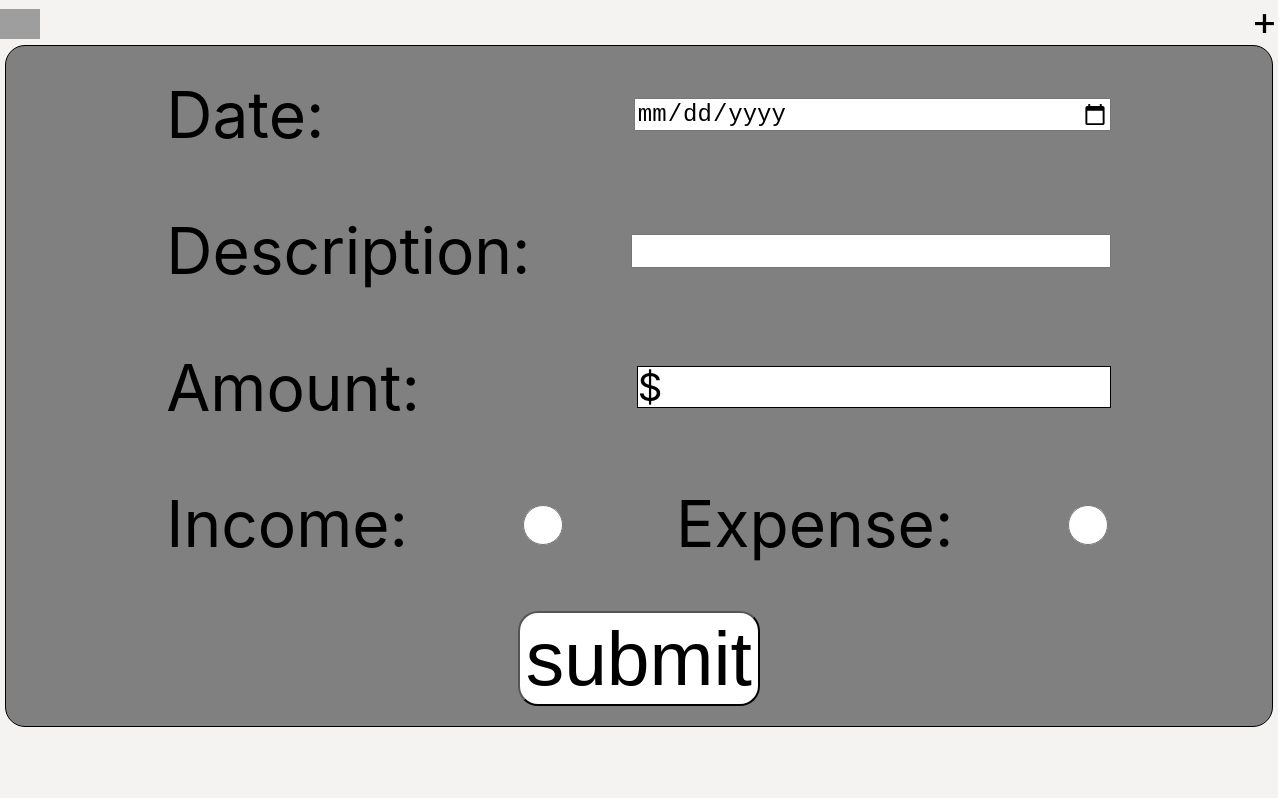
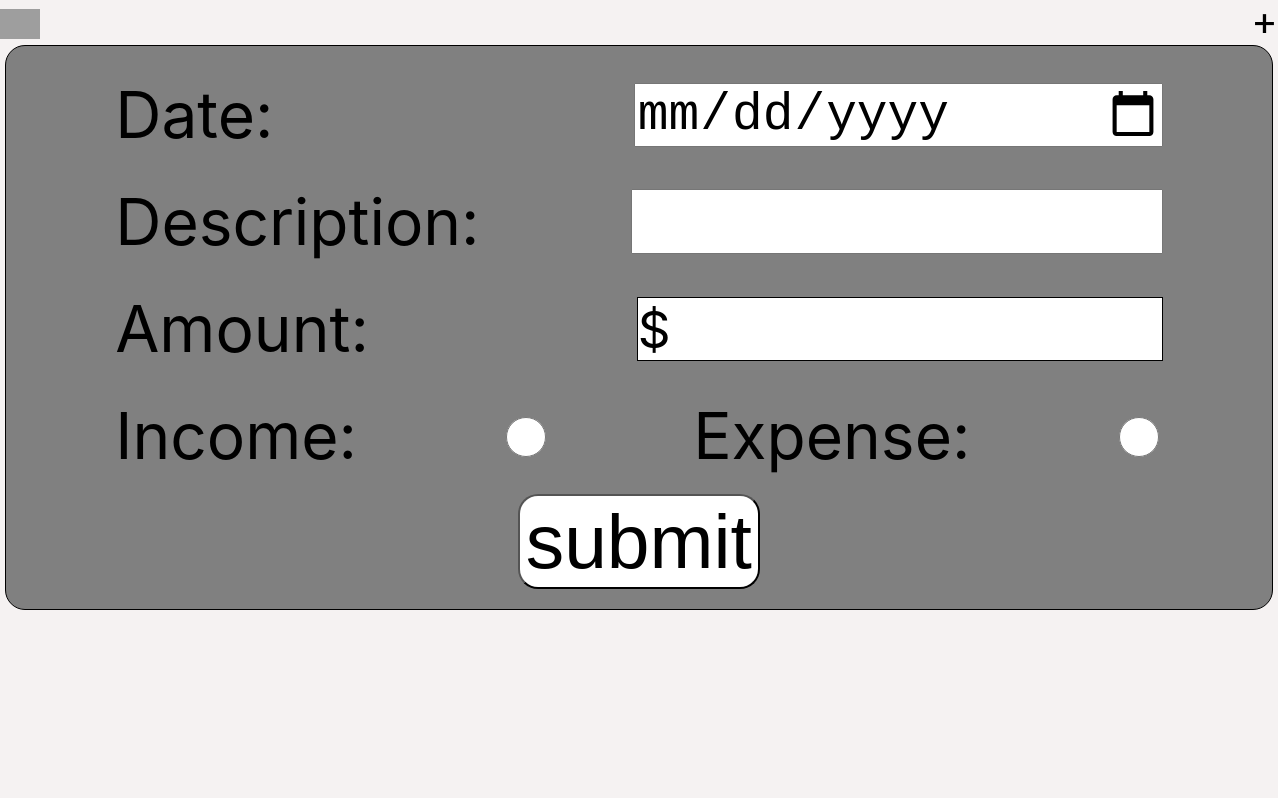
Before and after one commit to Bernard-Calma/planner, a React (Create React App) app: page /transactions/add in a window 1280 px wide. Built offline with nearby package versions, Linux system fonts and the light colour scheme; grey boxes are pictures that could not be loaded.

Commit message:
set id properly when adding a transaction to avoid multiple transaction with the same id

```diff
--- a/src/components/Transaction.jsx
+++ b/src/components/Transaction.jsx
@@ -29,7 +29,7 @@ const Transaction = (props) => {
     return (
         <div>
             <div style = {styles.container} onClick = {handleClick}>
-                <p style={styles.title}>{new Date(transaction.date).toLocaleDateString().slice(0, -5)}</p>
+                <p style={styles.title}>{new Date(transaction.date).toISOString().slice(0, -5)}</p>
                 <p style={styles.title}>${transaction.amount.toFixed(2)}</p>
                 <p style={styles.title}>{transaction.description}</p>
                 <p style={styles.title}>{transaction.income ? "Income" : "Expense"}</p>
--- a/src/containers/AddTransaction.jsx
+++ b/src/containers/AddTransaction.jsx
@@ -28,7 +28,7 @@ const AddTransaction = () => {
         },
         currencyContainer: {
             border: "1px solid",
-            height: "5vh",
+            height: "80%",
             width: "100%",
             display: "flex",
             alignSelf: "center",
@@ -49,7 +49,7 @@ const AddTransaction = () => {
         currencySybmol: {
             position: "relative",
             border: "unset",
-            fontSize: "3vw",
+            fontSize: "80%",
             alignSelf: "center"
             // paddingBottom: 7,
             // paddingTop: 25,
@@ -57,13 +57,13 @@ const AddTransaction = () => {
         },
         form: {
             display: "flex",
-            height: "80vh",
+            height: "90%",
             flexDirection: "column",
             justifyContent: "space-between",
             fontSize: "5vw"
         },
         input: {
-            fontSize: "3vh",
+            fontSize: "80%",
             width: "50%",
             alignSelf: "center",
             marginLeft: 10
@@ -99,7 +99,7 @@ const AddTransaction = () => {
         event.preventDefault()
         // console.log("Transaction: ", transaction)
         // console.log("Transactions: ", transactions)
-        const transactionToAdd = {...transaction, amount: parseInt(transaction.amount), date: transaction.date, }
+        const transactionToAdd = {...transaction, amount: parseInt(transaction.amount.slice(0)), date: transaction.date, id: transactions.length}
         transactions.push(transactionToAdd)
         navigate("/transactions")
     }
--- a/src/containers/EditTransaction.jsx
+++ b/src/containers/EditTransaction.jsx
@@ -99,7 +99,7 @@ const EditTransaction = () => {
         event.preventDefault()
         // console.log("Transaction: ", transaction)
         // console.log("Transactions: ", transactions)
-        const transactionToAdd = {...transaction, amount: parseInt(transaction.amount), date: transaction.date, }
+        const transactionToAdd = {...transaction, amount: parseInt(transaction.amount.slice(1)), date: transaction.date, }
         transactions.push(transactionToAdd)
         navigate("/transactions")
     }
```
